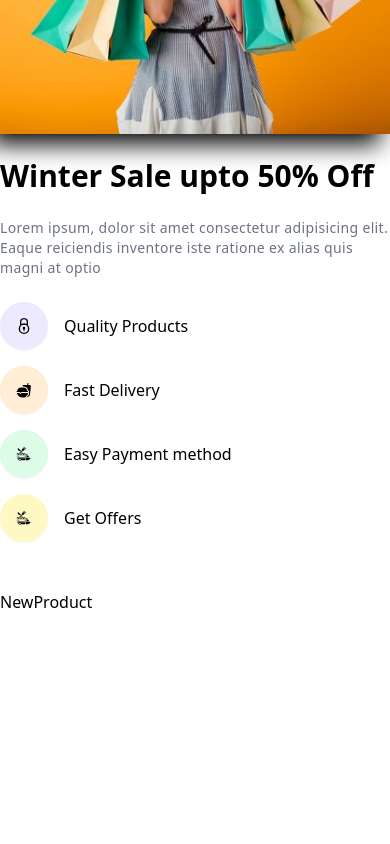
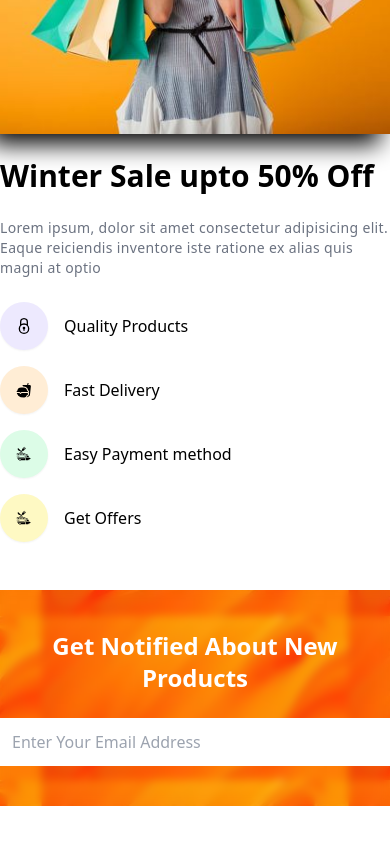
Before and after one commit to Mariem213/Shopping-E_Commerce, a React (Vite) app: page / in a window 390 px wide. Shown: the part 4068-4912 px from the top of the page. Before the commit the page ends 4682 px from the top, so only its background shows below. Built offline with nearby package versions, Linux system fonts and the light colour scheme.

Commit message:
Finish Add Product Section

```diff
--- a/src/components/NewProduct.jsx
+++ b/src/components/NewProduct.jsx
@@ -1,8 +1,38 @@
 // import React from 'react'
+import Banner from '../assets/orange.jpeg'
+
+const BannerImage = {
+    backgroundImage: `url(${Banner})`,
+    backgroundPosition: 'center',
+    backgroundrepeat: 'no-repeat',
+    backgroundsize: 'cover',
+    height: '100%',
+    width: '100%'
+}
 
 function NewProduct() {
     return (
-        <div>NewProduct</div>
+        <div
+            data-aos = "zoom-in"
+            style={BannerImage}
+            className='
+                bg-gray-100 dark:bg-gray-800
+                text-white
+                mb-20
+            '
+        >
+            <div className='container backdrop-blur-sm py-10'>
+                <div className='space-y-6 max-w-xl mx-auto'>
+                    <h1 className='text-2xl !text-center sm:text-left sm:text-4xl font-semibold'>Get Notified About New Products</h1>
+                    <input
+                        type='text'
+                        placeholder='Enter Your Email Address'
+                        className='w-full p-3'
+                        data-aos='fade-up'
+                    />
+                </div>
+            </div>
+        </div>
     )
 }
 
```
Also changed, not shown: src/assets/orange.jpeg (added).
